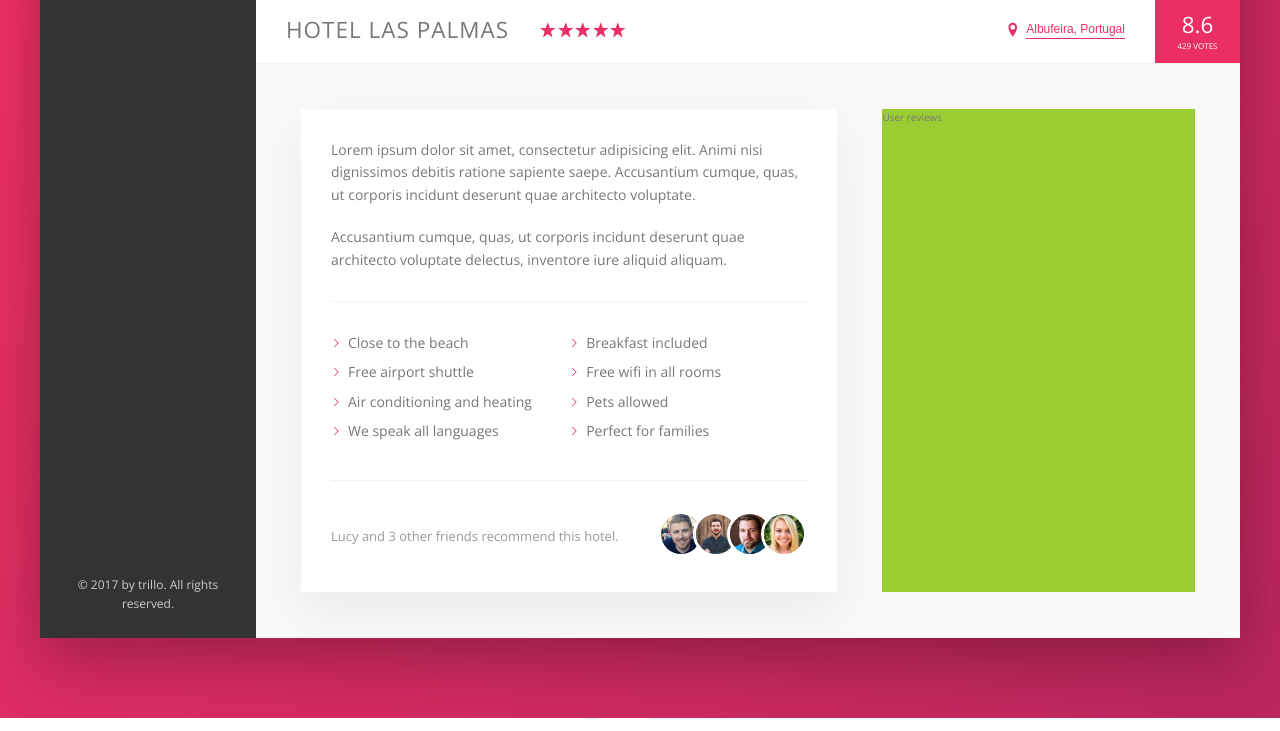
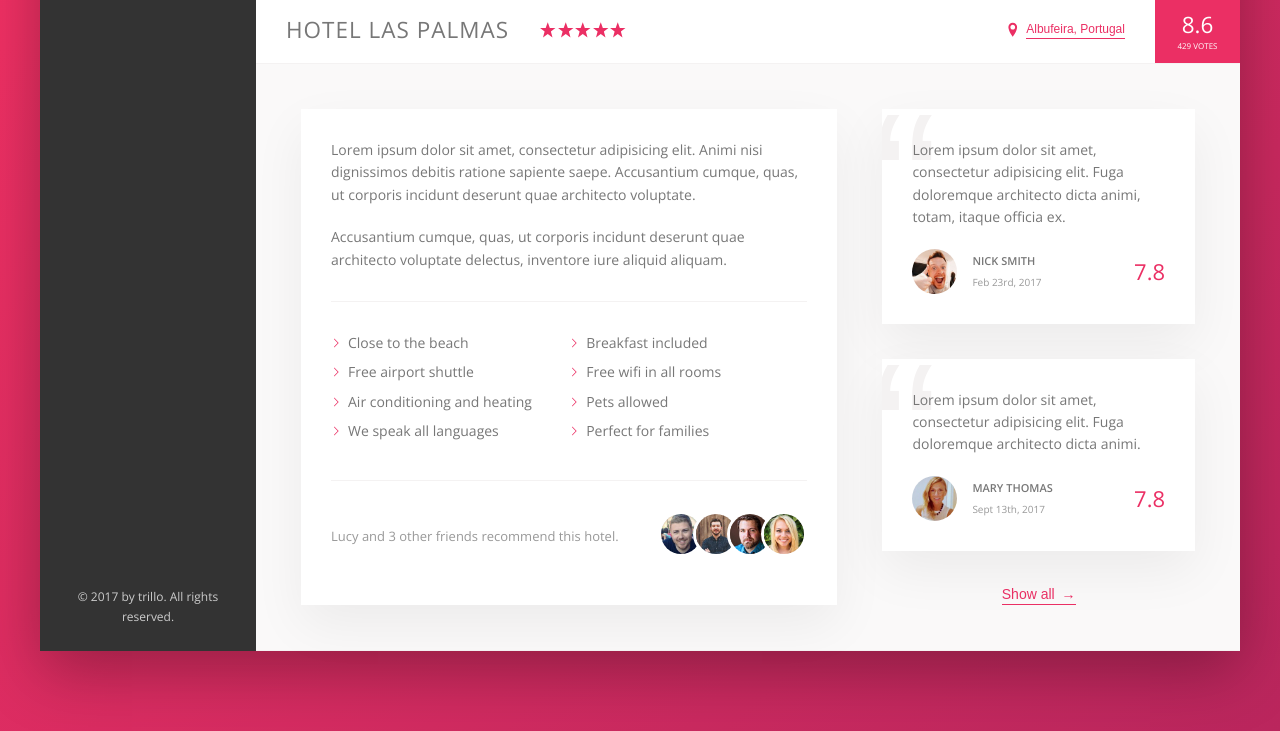
Before and after one commit to ArnaVala/trillo, a website: page index.html in a window 1280 px wide. Shown: the part 538-1269 px from the top of the page. Drawn offline with nearby package versions, Linux system fonts and the light colour scheme.

Commit message:
User reviews layout and styling

```diff
--- a/index.html
+++ b/index.html
@@ -167,7 +167,35 @@
                         </div>
 
                         <div class="user-reviews">
-                            User reviews
+                            <figure class="review">
+                                <blockquote class="review__text">
+                                    Lorem ipsum dolor sit amet, consectetur adipisicing elit. Fuga doloremque architecto dicta animi, totam, itaque officia ex.
+                                </blockquote>
+                                <figcaption class="review__user">
+                                    <img src="img/user-1.jpg" alt="User 1" class="review__photo">
+                                    <div class="review__user-box">
+                                        <p class="review__user-name">Nick Smith</p>
+                                        <p class="review__user-date">Feb 23rd, 2017</p>
+                                    </div>
+                                    <div class="review__rating">7.8</div>
+                                </figcaption>
+                            </figure>
+
+                            <figure class="review">
+                                <blockquote class="review__text">
+                                    Lorem ipsum dolor sit amet, consectetur adipisicing elit. Fuga doloremque architecto dicta animi.
+                                </blockquote>
+                                <figcaption class="review__user">
+                                    <img src="img/user-2.jpg" alt="User 2" class="review__photo">
+                                    <div class="review__user-box">
+                                        <p class="review__user-name">Mary Thomas</p>
+                                        <p class="review__user-date">Sept 13th, 2017</p>
+                                    </div>
+                                    <div class="review__rating">7.8</div>
+                                </figcaption>
+                            </figure>
+
+                            <button class="btn-inline">Show all <span>&rarr;</span></button>
                         </div>
                     </div>
 
--- a/sass/_components.scss
+++ b/sass/_components.scss
@@ -289,8 +289,18 @@
     cursor: pointer;
     transition: all .2s;
 
+
+    & span {
+        margin-left: .3rem;
+        transition: margin-left .2s;
+    }
+
     &:hover {
         color: var(--color-grey-dark-1);
+
+        span {
+            margin-left: .8rem;
+        }
     }
 
     &:focus {
@@ -396,3 +406,70 @@
         }
     }
 }
+
+
+/////////////////////////////////////////
+// REVIEWS
+
+.review {
+    background-color: #fff;
+    box-shadow: var(--shadow-light);
+    padding: 3rem;
+    margin-bottom: 3.5rem;
+    position: relative;
+    overflow: hidden;
+
+
+    &__text {
+        margin-bottom: 2rem;
+        z-index: 10;
+        position: relative;
+    }
+
+    &__user {
+        display: flex;
+        align-items: center;
+    }
+
+    &__photo {
+        height: 4.5rem;
+        width: 4.5rem;
+        border-radius: 50%;
+        margin-right: 1.5rem;
+    }
+
+    &__user-box {
+        margin-right: auto;
+
+    }
+
+    &__user-name {
+        font-size: 1.1rem;
+        text-transform: uppercase;
+        font-weight: 700;
+        margin-bottom: .4rem;
+    }
+
+    &__user-date {
+        font-size: 1rem;
+        color: var(--color-grey-dark-3);
+    }
+
+    &__rating {
+        color: var(--color-primary);
+        font-size: 2.2rem;
+        font-weight: 300;
+    }
+
+    &::before {
+        content: "\201C";
+        font-family: sans-serif;
+        line-height: 1;
+        position: absolute;
+        top: -2.5rem;
+        left: -1rem;
+        font-size: 20rem;
+        color: var(--color-grey-light-2);
+        z-index: 1;
+    }
+}
--- a/sass/_layout.scss
+++ b/sass/_layout.scss
@@ -42,6 +42,7 @@
 }
 
 .detail {
+    font-size: 1.4rem;
     display: flex;
     padding: 4.5rem;
     background-color: var(--color-grey-light-1);
@@ -49,7 +50,6 @@
 }
 
 .description {
-    font-size: 1.4rem;
     background-color:  #fff;
     box-shadow:  var(--shadow-light);
     padding: 3rem;
@@ -58,6 +58,9 @@
 }
 
 .user-reviews {
-    background-color: yellowgreen;
     flex: 1; //occupies remaining space
+
+    display: flex;
+    flex-direction: column;
+    align-items: center;
 }
```
Also changed, not shown: css/style.css.
